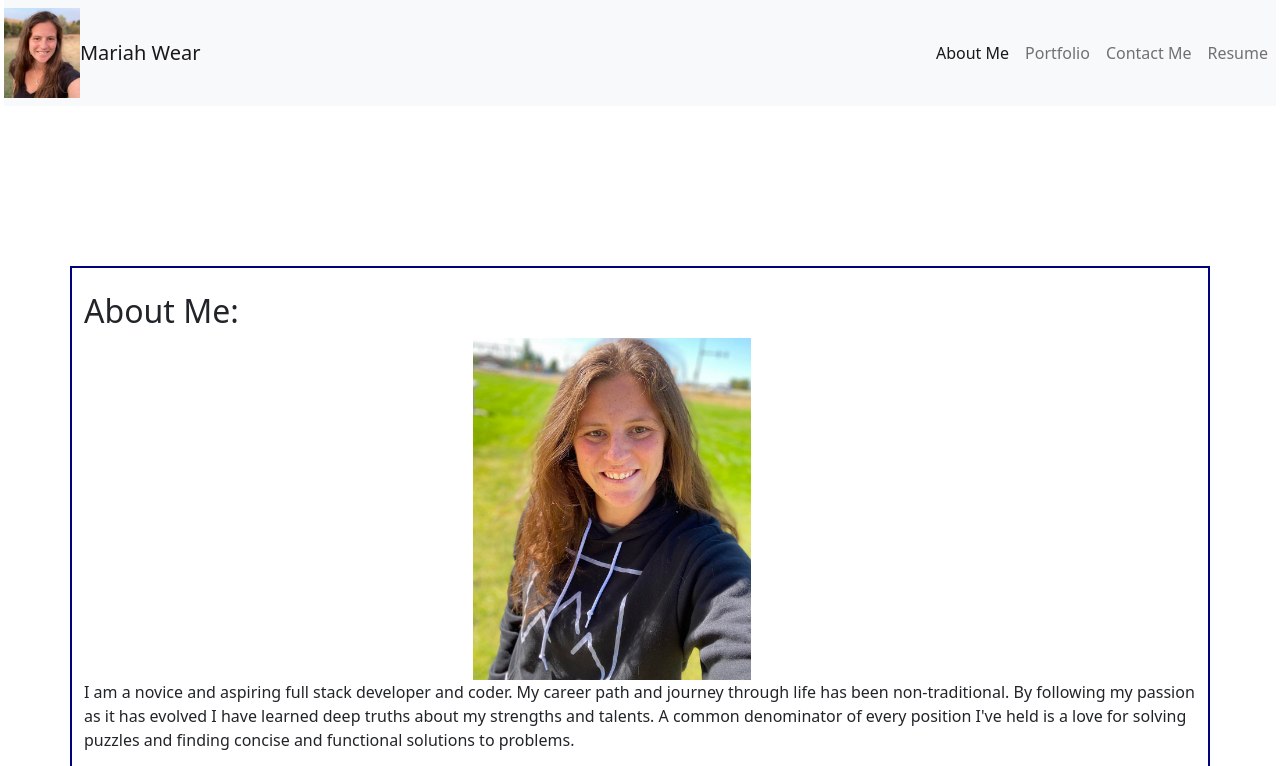
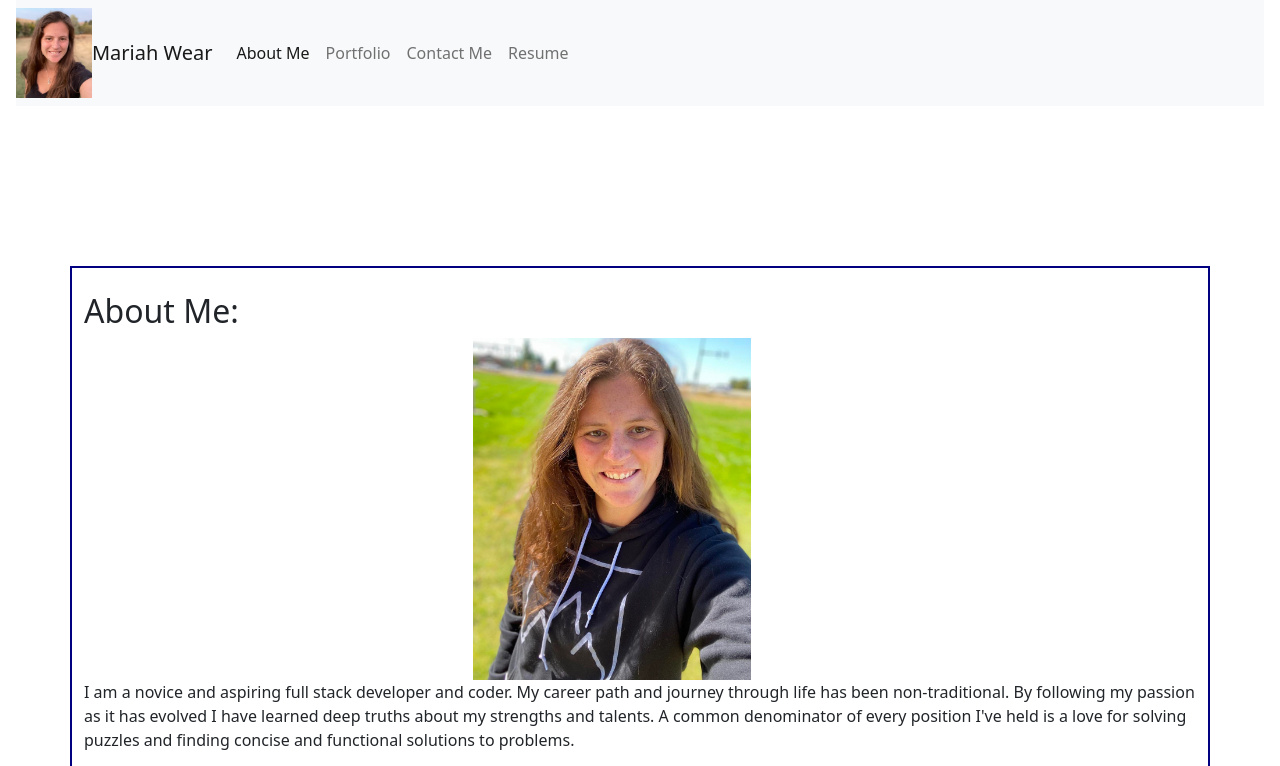
Before and after one commit to mariahw4/react-portfolio, a React (Create React App) app: page / in a window 1280 px wide. Shown: the top 766 px of the page. Built offline with nearby package versions, Linux system fonts and the light colour scheme.

Commit message:
fix navbar

```diff
--- a/src/App.css
+++ b/src/App.css
@@ -28,9 +28,9 @@ h5{
   margin-top: 10rem;
   margin-bottom: 5rem;
 }
-.nav-link {
+/* .nav-link {
   width: fit-content;
-}
+} */
 
 .card {
   padding: 1rem;
@@ -41,7 +41,7 @@ h5{
     animation: App-logo-spin infinite 20s linear;
   }
 }
-.navbar-collapse {
+.navbar-justify {
   justify-content: end;
 }
 
--- a/src/components/navbar.js
+++ b/src/components/navbar.js
@@ -4,15 +4,12 @@ import React from 'react';
 function Navbar({ currentPage, handlePageChange }) {
   return (
     <>
-    <div className="row px-3 sticky-top">
+    <div className="px-3 sticky-top">
       <nav className="navbar navbar-light navbar-expand-lg bg-light">
         <img src="/react-portfolio/images/self-portrait.png" className="d-inline-block align-top navbar-img " alt="self-portrait"/>
         <a className="navbar-brand" href="#About-Me">Mariah Wear</a>
-        <button className="navbar-toggler" type="button" data-toggle="collapse" data-target="#navbarNavAltMarkup" aria-controls="navbarNavAltMarkup" aria-expanded="false" aria-label="Toggle navigation">
-    <span className="navbar-toggler-icon"></span>
-  </button>
 
-  <div className=" col collapse navbar-collapse" id="navbarNavAltMarkup">
+  <div className="navbar-justify">
     <ul className="navbar-nav">
       <li>
         <a href="#About-Me" onClick={() => handlePageChange('About')}
```
